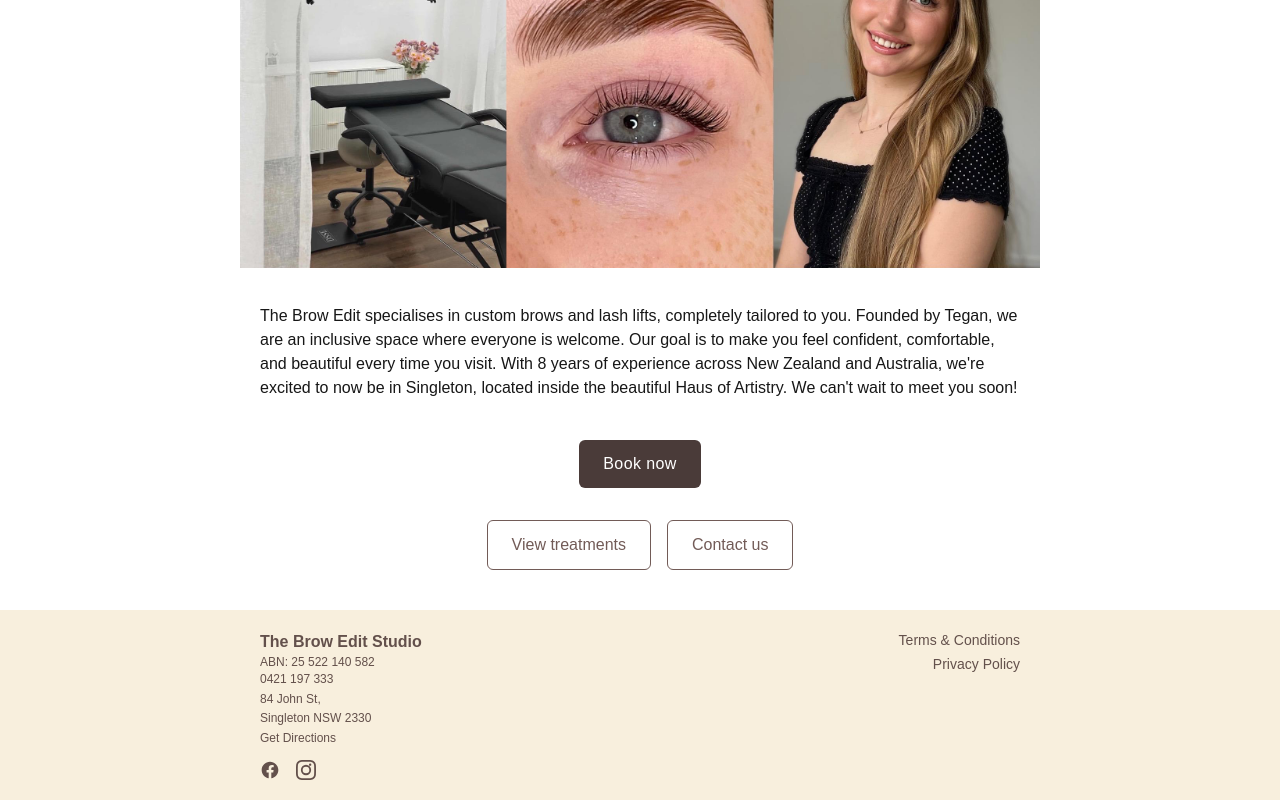
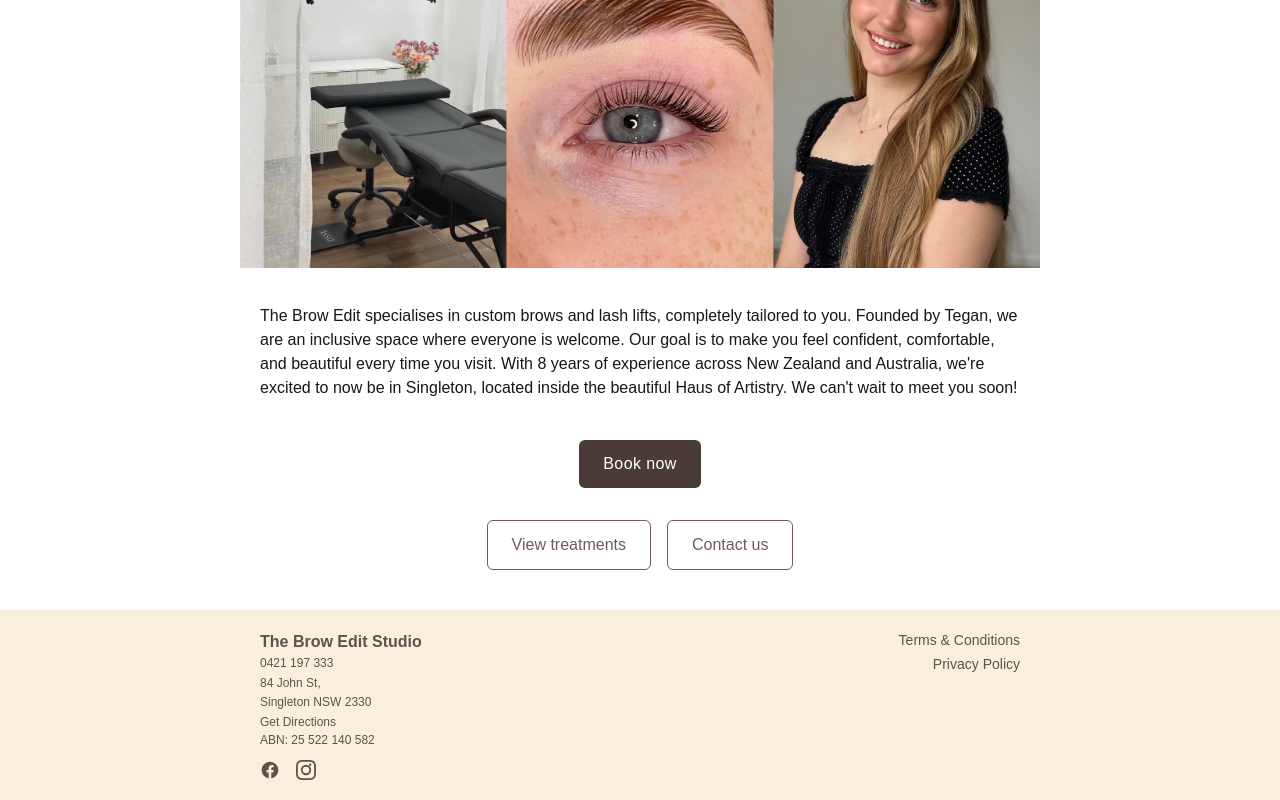
Before and after one commit to kstrepo1/brow-edit-singleton, a Next.js app: page / in a window 1280 px wide. Shown: the part 266-1066 px from the top of the page. Built offline with nearby package versions, Linux system fonts and the light colour scheme; no server answers.

Commit message:
abn position swap

```diff
--- a/app/footer.tsx
+++ b/app/footer.tsx
@@ -10,7 +10,7 @@ export default function Footer() {
           {/* Left Column */}
           <div className="flex flex-3 flex-col items-center text-center md:items-start md:text-left">
             <div className="font-semibold text-s ">The Brow Edit Studio</div>
-            <div className="text-xs">ABN: 25 522 140 582</div>
+
             <div className=" text-xs leading-relaxed">
               <a
                 href="tel:0421197333"
@@ -30,6 +30,7 @@ export default function Footer() {
               >
                 Get Directions
               </a>
+              <div className="text-xs">ABN: 25 522 140 582</div>
             </div>
 
             {/* Social Links */}
```
